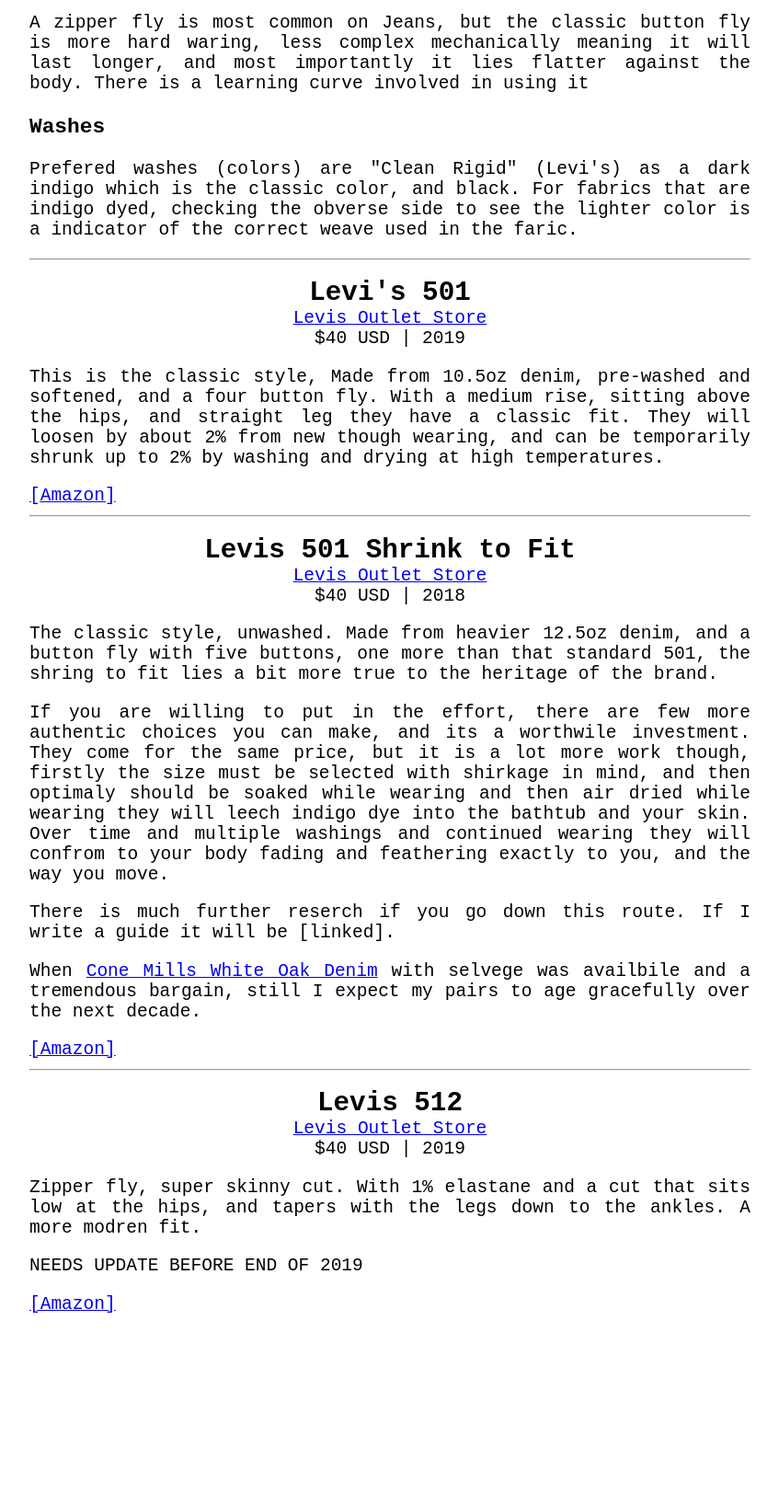
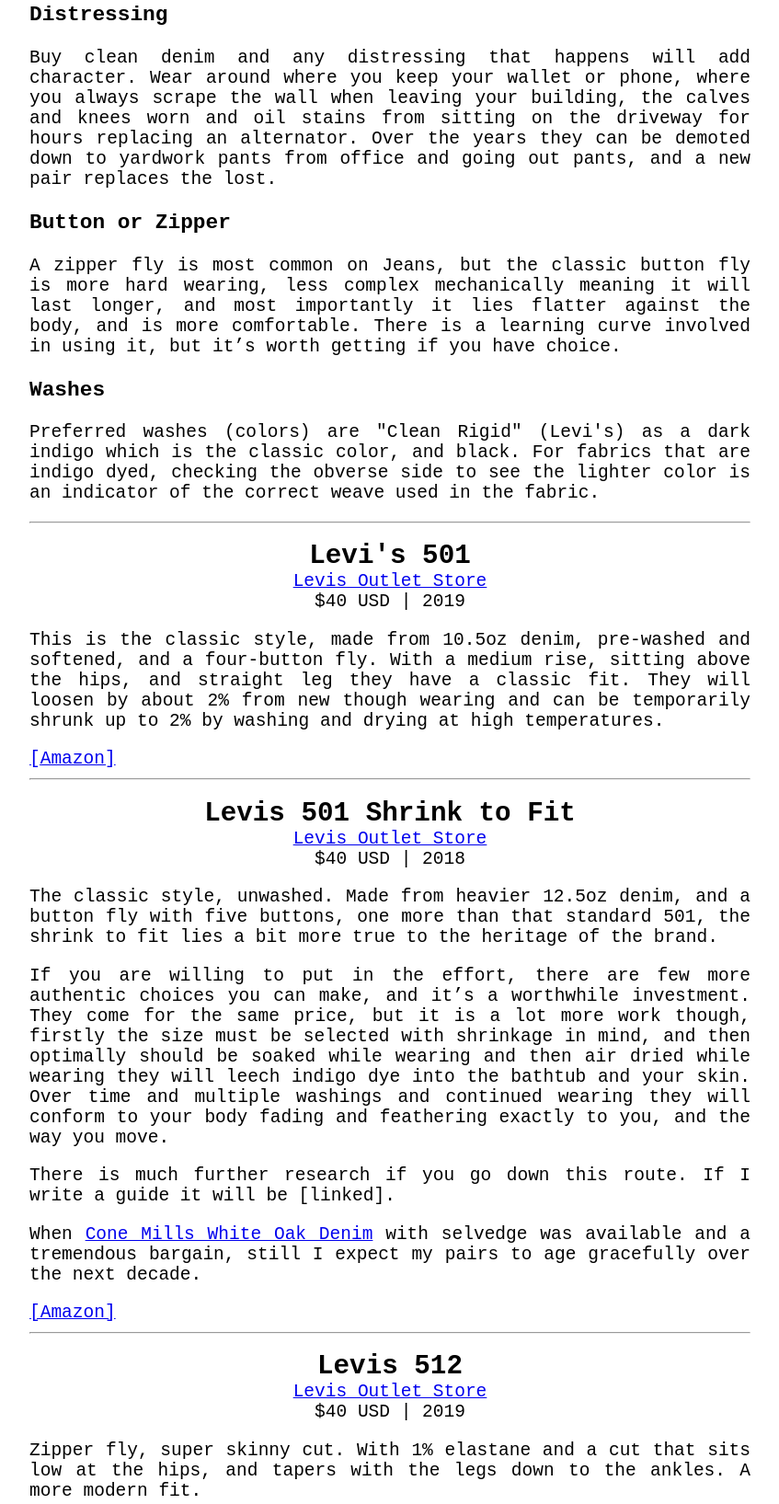
Before and after one commit to Sawaiz/sawaiz.com, a plain HTML site: page jeans/index.html in a window 1280 px wide. Shown: the part 875-2510 px from the top of the page at 92% size, without its empty margins (216-1063 px from the left). Before the commit the page ends 2312 px from the top, so only its background shows below. Drawn offline with Linux system fonts and the light colour scheme.

Commit message:
Finished jeans

```diff
--- a/jeans/index.html
+++ b/jeans/index.html
@@ -13,29 +13,34 @@
   <header>
   <h1>Jeans</h1>
   </header>
-  <p>Denim pants. A western wardrobe staple. </p>
+  <p>
+    Denim pants. A western wardrobe staple. With so many high fashion brands in a race to have the highest price, and specialty Japanese mills creating indigo dyed unsanforized heavy weight specialty denim, they both lose the spirit. Inexpensive, long lasting, hard wearing, utility clothing, almost a great equalizer.
+  </p>
 
   <h3>Sizing</h3>
   <p>
-    The sizes are mesured in inches, waist by length. For example my size is 29x30 where 29" is proportional to my waist circumfrance, and 30" is proportional to my inseam. Of course proportional is the correct word to use as the sizing varies wildly by brand and even by style within a manufacturer, especially with vanity sizing. Its important to try them on for fit until you decide to settle on a model.
+    The sizes are measured in inches (quintessentially American so its inches wherever you find them), waist by length. For example, my size is 29x30 where 29" is proportional to my waist circumference, and 30" is proportional to my inseam. Of course, proportional is the correct word to use as the sizing varies wildly by brand and even by style within a manufacturer, especially with vanity sizing. It’s important to try them on for fit until you decide to settle on a model.
   </p>
 
   <h3>Material</h3>
   <p>
-    Denim is a full cotton fabric (almost all womens' styles and a large poriton of mens styles add 1%-5% elastane also known as spandex for stretch) woven with a twill weave (chambray is a simlar matieral but is woven with a plain weave and with finer threads). The warp thread (runs pararell to the selvege) is dyed indigo while the weft (snakes though the warp back and forth) is left undeyed. Since the fabric is woven with a asymetric weave (weft travels over multiple warp threads in each pass) one side is lighter than the other.
+    Denim is a full cotton fabric (almost all women’s' styles and a large portion of men’s styles add 1%-5% elastane also known as spandex for stretch) woven with a twill weave (chambray is the same material but is woven with a plain weave and with finer threads). The warp thread (runs parallel to the selvedge) is dyed indigo while the weft (snakes though the warp back and forth) is left undyed. Since the fabric is woven with an asymmetric weave (weft travels over multiple warp threads in each pass) one side is lighter than the other. Natural fabrics are wonderful as they breathe well, absorb moisture, can be dyed properly, and require less processing for manufacture. The weight of the fabric (imperial again) is measured in oz, and since every type of fabric has its own methodology, in denim it is weight per square yard in ounces (oz/y^2). The heavier you can find, the longer lasting but less flexible and the inverse with lighter fabrics.
   </p>
 
   <h3>Distressing</h3>
   <p>
-    Buy clean denim and any distressing that happens will add charachter. Over the years they can be demoted down to yardwork pants from office and going out pants. Over they years thier qulaity has dropped and they are using thinner fabric to be able to provide new styles and more flexibilty since most jeans are no longer used by farmhands.
+    Buy clean denim and any distressing that happens will add character. Wear around where you keep your wallet or phone, where you always scrape the wall when leaving your building, the calves and knees worn and oil stains from sitting on the driveway for hours replacing an alternator. Over the years they can be demoted down to yardwork pants from office and going out pants, and a new pair replaces the lost.
   </p>
 
   <h3>Button or Zipper</h3>
-  <p>A zipper fly is most common on Jeans, but the classic button fly is more hard waring, less complex mechanically meaning it will last longer, and most importantly it lies flatter against the body. There is a learning curve involved in using it </p>
+  <p>
+    A zipper fly is most common on Jeans, but the classic button fly is more hard wearing, less complex mechanically meaning it will last longer, and most importantly it lies flatter against the body, and is more comfortable. There is a learning curve involved in using it, but it’s worth getting if you have choice.
+  </p>
 
   <h3>Washes</h3>
-  <p>Prefered washes (colors) are "Clean Rigid" (Levi's) as a dark indigo which is the classic color, and black. For fabrics that are indigo dyed, checking the obverse side to see the lighter color is a indicator of the correct weave used in the faric.</p>
-
+  <p>
+    Preferred washes (colors) are "Clean Rigid" (Levi's) as a dark indigo which is the classic color, and black. For fabrics that are indigo dyed, checking the obverse side to see the lighter color is an indicator of the correct weave used in the fabric.
+  </p>
 
   <hr>
   <header>
@@ -43,7 +48,7 @@
   <a target="_blank" href="https://www.levi.com">Levis Outlet Store </a>
   <p>$40 USD | 2019</p>
   </header>
-  <p>This is the classic style, Made from 10.5oz denim, pre-washed and softened, and a four button fly. With a medium rise, sitting above the hips, and straight leg they have a classic fit. They will loosen by about 2% from new though wearing, and can be temporarily shrunk up to 2% by washing and drying at high temperatures.</p>
+  <p>This is the classic style, made from 10.5oz denim, pre-washed and softened, and a four-button fly. With a medium rise, sitting above the hips, and straight leg they have a classic fit. They will loosen by about 2% from new though wearing and can be temporarily shrunk up to 2% by washing and drying at high temperatures. </p>
   <a target="_blank" href="https://amzn.to/2JxW9dF">[Amazon]</a>
 
   <hr>
@@ -53,10 +58,10 @@
   <p>$40 USD | 2018</p>
   </header>
 
-  <p>The classic style, unwashed. Made from heavier 12.5oz denim, and a button fly with five buttons, one more than that standard 501, the shring to fit lies a bit more true to the heritage of the brand.</p>
-  <p>If you are willing to put in the effort, there are few more authentic choices you can make, and its a worthwile investment. They come for the same price, but it is a lot more work though, firstly the size must be selected with shirkage in mind, and then optimaly should be soaked while wearing and then air dried while wearing they will leech indigo dye into the bathtub and your skin. Over time and multiple washings and continued wearing they will confrom to your body fading and feathering exactly to you, and the way you move.</p>
-  <p>There is much further reserch if you go down this route. If I write a guide it will be [linked].</p>
-  <p>When <a href="https://www.conedenim.com/tablet/white-oak.html">Cone Mills White Oak Denim</a> with selvege was availbile and a tremendous bargain, still I expect my pairs to age gracefully over the next decade.</p>
+  <p>The classic style, unwashed. Made from heavier 12.5oz denim, and a button fly with five buttons, one more than that standard 501, the shrink to fit lies a bit more true to the heritage of the brand.</p>
+  <p>If you are willing to put in the effort, there are few more authentic choices you can make, and it’s a worthwhile investment. They come for the same price, but it is a lot more work though, firstly the size must be selected with shrinkage in mind, and then optimally should be soaked while wearing and then air dried while wearing they will leech indigo dye into the bathtub and your skin. Over time and multiple washings and continued wearing they will conform to your body fading and feathering exactly to you, and the way you move.</p>
+  <p>There is much further research if you go down this route. If I write a guide it will be [linked].</p>
+  <p>When <a href="https://www.conedenim.com/tablet/white-oak.html">Cone Mills White Oak Denim</a> with selvedge was available and a tremendous bargain, still I expect my pairs to age gracefully over the next decade.</p>
 
   <a target="_blank" href="https://amzn.to/2Flip58">[Amazon]</a>
 
@@ -67,8 +72,12 @@
   <p>$40 USD | 2019</p>
   </header>
 
-  <p>Zipper fly, super skinny cut. With 1% elastane and a cut that sits low at the hips, and tapers with the legs down to the ankles. A more modren fit.</p>
-  <p>NEEDS UPDATE BEFORE END OF 2019</p>
+  <p>
+    Zipper fly, super skinny cut. With 1% elastane and a cut that sits low at the hips, and tapers with the legs down to the ankles. A more modern fit.
+  </p>
+  <p>
+    NEEDS UPDATE BEFORE END OF 2019
+  </p>
 
   <a target="_blank" href="https://amzn.to/2CAfKUB">[Amazon]</a>
 
```
